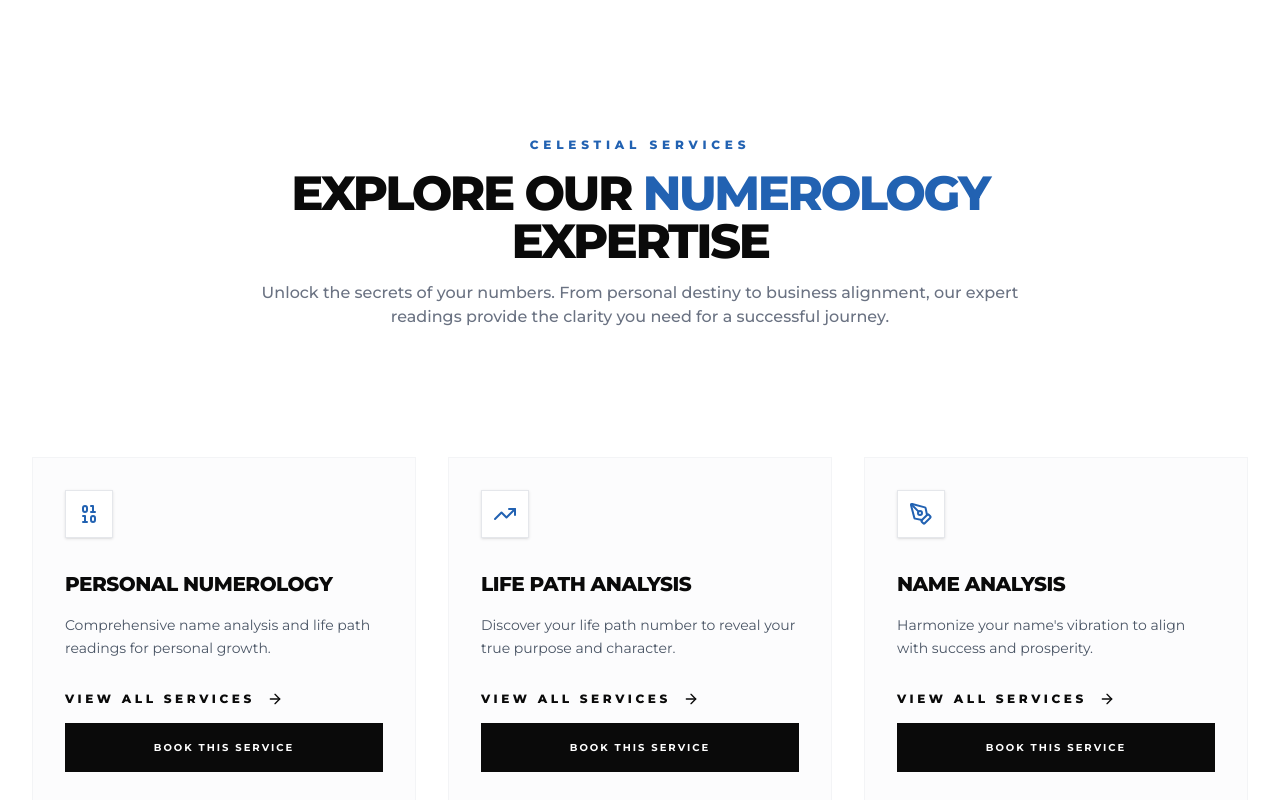
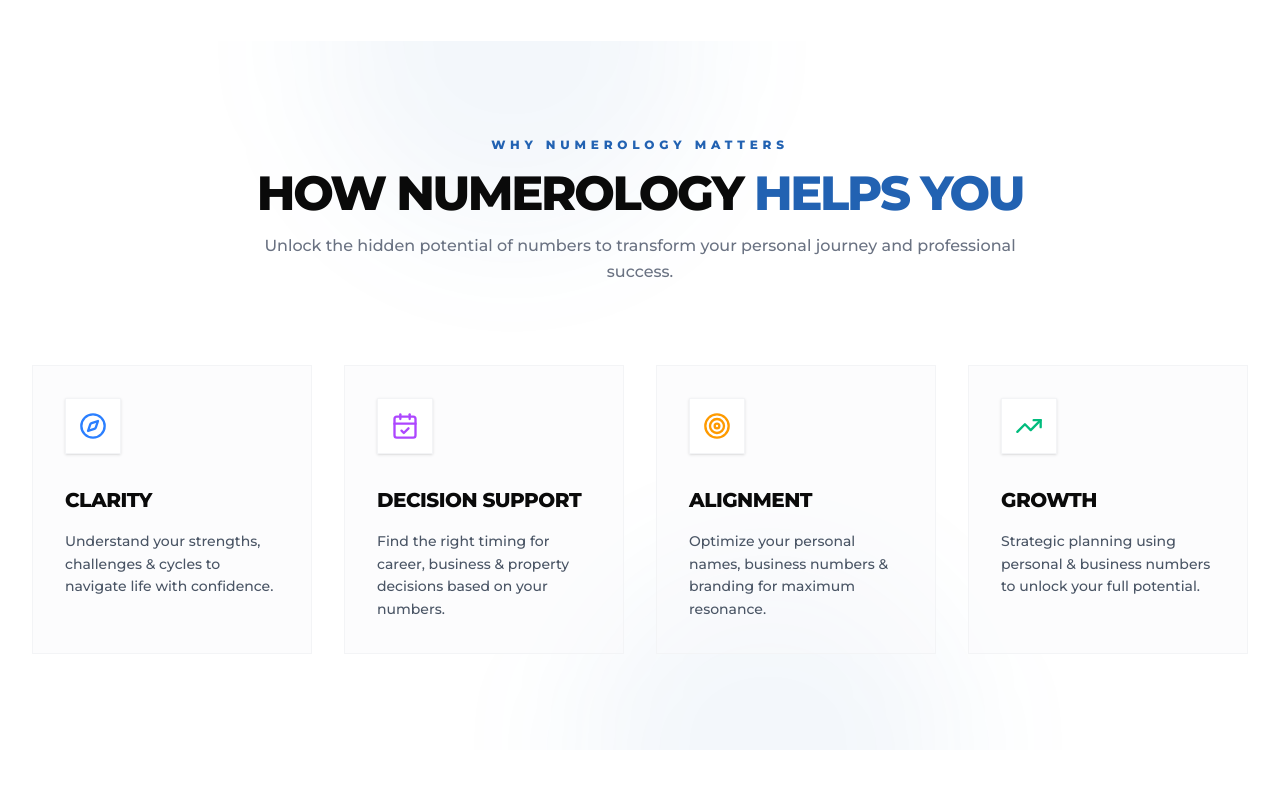
Before and after one commit to amolkadam5256/Astro-Guide-Web-App, a React (Vite) app: page / in a window 1280 px wide. Shown: the part 1500-2300 px from the top of the page. Built offline with nearby package versions, Linux system fonts and the light colour scheme.

Commit message:
commit 7

```diff
--- /dev/null
+++ b/src/components/PagesComp/Home/ValueSection.jsx
@@ -0,0 +1,110 @@
+import React from "react";
+import { Compass, CalendarCheck, Target, TrendingUp } from "lucide-react";
+
+const ValueSection = () => {
+  const benefits = [
+    {
+      icon: Compass,
+      title: "Clarity",
+      description:
+        "Understand your strengths, challenges & cycles to navigate life with confidence.",
+      color: "from-blue-500/20 to-indigo-500/20",
+      iconColor: "text-blue-500",
+    },
+    {
+      icon: CalendarCheck,
+      title: "Decision Support",
+      description:
+        "Find the right timing for career, business & property decisions based on your numbers.",
+      color: "from-purple-500/20 to-pink-500/20",
+      iconColor: "text-purple-500",
+    },
+    {
+      icon: Target,
+      title: "Alignment",
+      description:
+        "Optimize your personal names, business numbers & branding for maximum resonance.",
+      color: "from-amber-500/20 to-orange-500/20",
+      iconColor: "text-amber-500",
+    },
+    {
+      icon: TrendingUp,
+      title: "Growth",
+      description:
+        "Strategic planning using personal & business numbers to unlock your full potential.",
+      color: "from-emerald-500/20 to-teal-500/20",
+      iconColor: "text-emerald-500",
+    },
+  ];
+
+  return (
+    <section className="relative py-24 bg-white dark:bg-[#050a15] overflow-hidden">
+      {/* Decorative background elements */}
+      <div className="absolute top-0 left-1/4 w-96 h-96 bg-primary/5 rounded-full blur-3xl -translate-y-1/2 pointer-events-none"></div>
+      <div className="absolute bottom-0 right-1/4 w-96 h-96 bg-primary/5 rounded-full blur-3xl translate-y-1/2 pointer-events-none"></div>
+
+      <div className="max-w-7xl mx-auto px-4 sm:px-6 lg:px-8 relative z-10">
+        <div className="text-center max-w-3xl mx-auto mb-20 space-y-4">
+          <h4
+            data-aos="fade-up"
+            className="text-primary font-black uppercase tracking-[0.4em] text-[10px] sm:text-xs"
+          >
+            Why Numerology Matters
+          </h4>
+          <h2
+            data-aos="fade-up"
+            data-aos-delay="100"
+            className="text-3xl md:text-5xl font-black text-dark dark:text-white uppercase tracking-tighter leading-none"
+          >
+            How Numerology <span className="text-primary">Helps You</span>
+          </h2>
+          <p
+            data-aos="fade-up"
+            data-aos-delay="200"
+            className="text-gray-500 dark:text-gray-400 text-sm sm:text-base font-medium leading-relaxed"
+          >
+            Unlock the hidden potential of numbers to transform your personal
+            journey and professional success.
+          </p>
+        </div>
+
+        <div className="grid grid-cols-1 md:grid-cols-2 lg:grid-cols-4 gap-8">
+          {benefits.map((item, index) => (
+            <div
+              key={index}
+              data-aos="fade-up"
+              data-aos-delay={index * 100 + 300}
+              className="group relative p-8 bg-gray-50/50 dark:bg-white/5 border border-gray-100 dark:border-white/10 hover:border-primary/50 dark:hover:border-primary/50 transition-all duration-500 hover:-translate-y-2"
+            >
+              {/* Card Gradient Overlay */}
+              <div
+                className={`absolute inset-0 bg-gradient-to-br ${item.color} opacity-0 group-hover:opacity-100 transition-opacity duration-500`}
+              ></div>
+
+              <div className="relative z-10">
+                <div
+                  className={`w-14 h-14 flex items-center justify-center bg-white dark:bg-white/5 border border-gray-100 dark:border-white/10 ${item.iconColor} mb-8 group-hover:scale-110 transition-transform duration-500 shadow-sm`}
+                >
+                  <item.icon className="w-7 h-7" />
+                </div>
+
+                <h3 className="text-xl font-black text-dark dark:text-white uppercase tracking-tight mb-4 group-hover:text-primary transition-colors">
+                  {item.title}
+                </h3>
+
+                <p className="text-gray-600 dark:text-gray-400 text-sm leading-relaxed font-medium">
+                  {item.description}
+                </p>
+              </div>
+
+              {/* Bottom accent line */}
+              <div className="absolute bottom-0 left-0 w-0 h-1 bg-primary group-hover:w-full transition-all duration-500"></div>
+            </div>
+          ))}
+        </div>
+      </div>
+    </section>
+  );
+};
+
+export default ValueSection;
--- a/src/pages/Home.jsx
+++ b/src/pages/Home.jsx
@@ -2,6 +2,7 @@ import React from "react";
 import MainLayout from "../components/layout/MainLayout";
 import HomeHero from "../components/PagesComp/Home/HomeHero";
 import WhatWeDo from "../components/PagesComp/Home/WhatWeDo";
+import ValueSection from "../components/PagesComp/Home/ValueSection";
 import HomeTools from "../components/PagesComp/Home/HomeTools";
 import HomeFeatures from "../components/PagesComp/Home/HomeFeatures";
 import NumerologyServicesGrid from "../components/PagesComp/Services/NumerologyServicesGrid";
@@ -16,6 +17,7 @@ const Home = () => {
     >
       <HomeHero />
       <WhatWeDo />
+      <ValueSection />
 
       {/* Featured Services Section */}
       <div className="bg-white dark:bg-[#050a15] pt-24">
```
